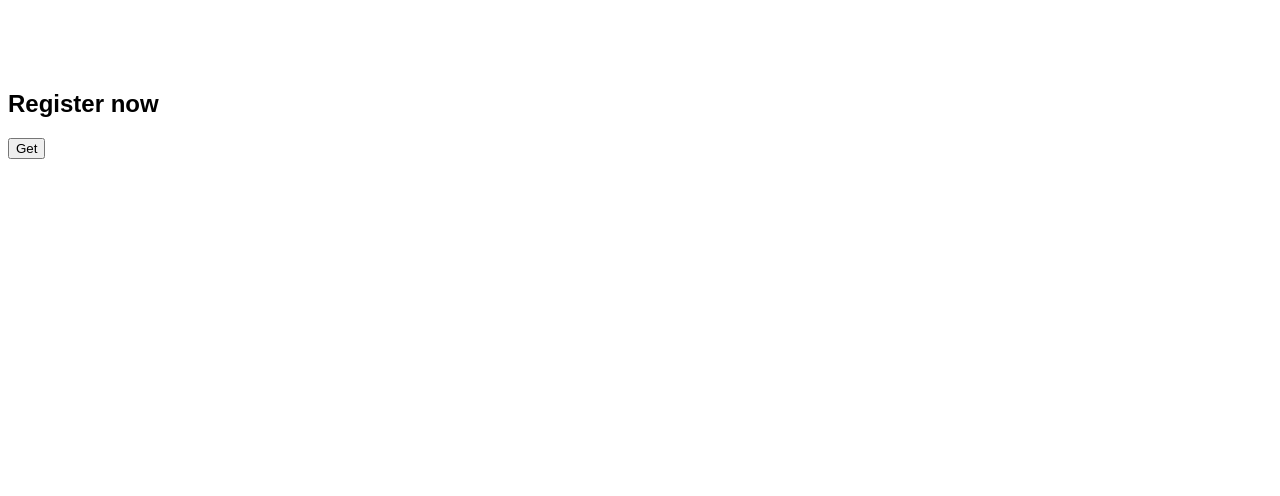
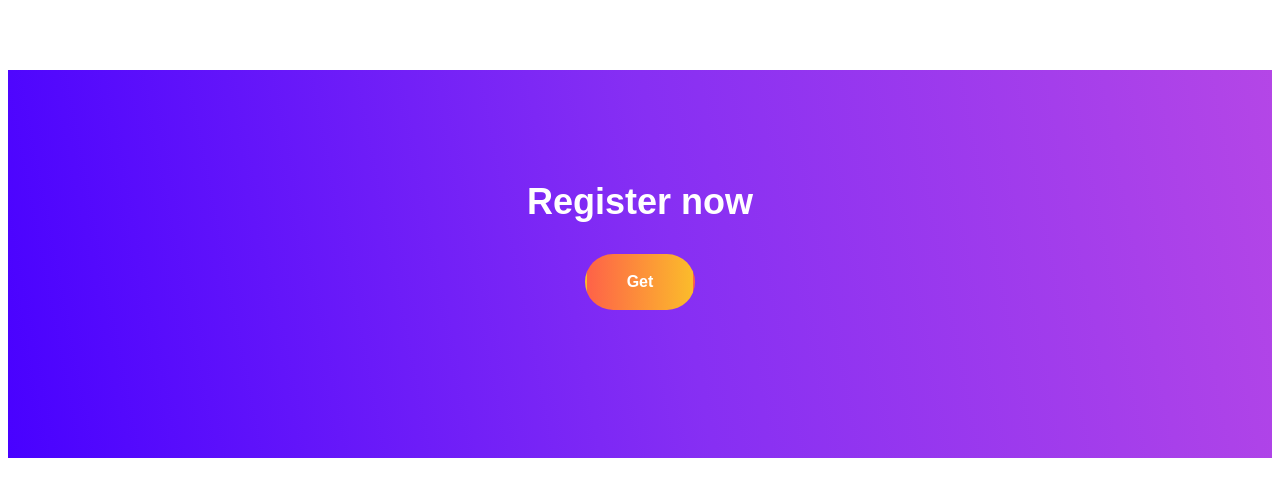
Before and after one commit to AlinaKostiuk21/wikium, an Angular app: page / in a window 1280 px wide. Shown: the part 1454-1950 px from the top of the page. Before the commit the page ends 1711 px from the top, so only its background shows below. Built offline with nearby package versions, Linux system fonts and the light colour scheme.

Commit message:
Add page section styles.

```diff
--- a/src/app/components/registration/Registration.component.html
+++ b/src/app/components/registration/Registration.component.html
@@ -1,6 +1,6 @@
 <section class="main-content__registration registration">
   <div class="registration__container">
-    <h2 class="main-content__title">Register now</h2>
-    <button>Get</button>
+    <h2 class="main-content__title registration__title">Register now</h2>
+    <button class="registration__btn">Get</button>
   </div>
 </section>
--- a/src/app/components/registration/Registration.component.scss
+++ b/src/app/components/registration/Registration.component.scss
@@ -0,0 +1,37 @@
+.registration {
+  background-image: linear-gradient(259deg, rgba(172, 50, 228, 0.9), rgba(121, 24, 242, 0.9) 48%, #4801ff);
+  height: 388px;
+
+  &__container {
+    padding: 80px 0;
+  }
+
+  &__title {
+    font-size: 36px;
+    line-height: 44px;
+    margin-bottom: 30px;
+    max-width: initial;
+    color: #fff;
+    text-align: center;
+  }
+
+  &__btn {
+    background-image: linear-gradient(to left, #fbbc2b, #fe6248);
+    min-height: 56px;
+    padding: 0 40px;
+    border-radius: 28px;
+    font-size: 16px;
+    font-weight: 700;
+    color: #fff;
+    white-space: nowrap;
+    border-color: transparent;
+    display: block;
+    margin: auto;
+
+    :hover {
+      background-image: none;
+      background-color: #fe6248;
+    }
+  }
+
+}
```
Also changed, not shown: src/app/app.component.html (+0 -87 lines).
